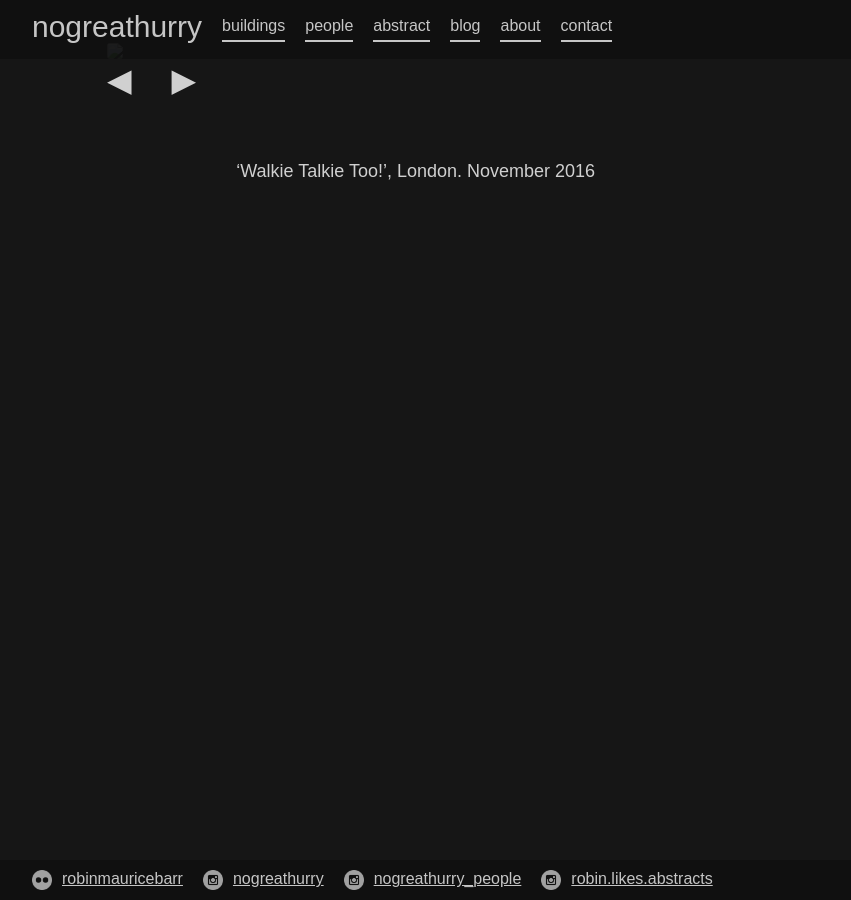
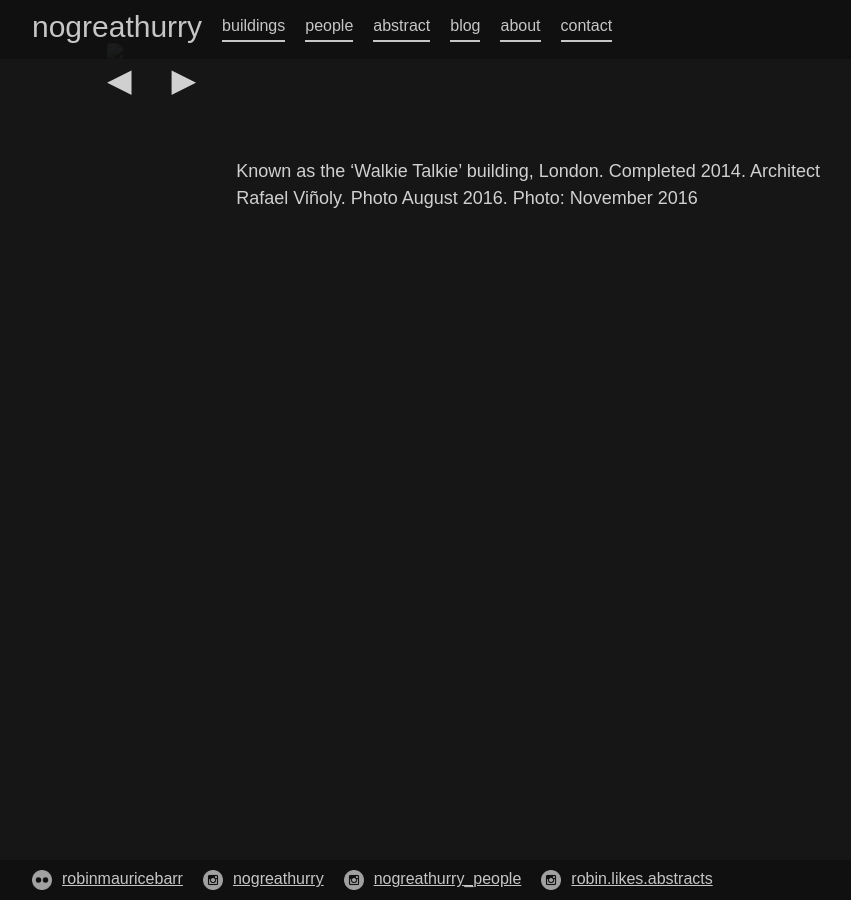
Before and after one commit to 987poiuytrewq/nogreathurry, a Jekyll site: the page built from _buildings/WT.md, in a window 1280 px wide. Shown: the whole page, without its empty margins (8-859 px from the left). Built offline with Jekyll 4.4.1, drawn with Linux system fonts in a browser that asks for light colours.

Commit message:
Updated Wt

```diff
--- a/_buildings/WT.md
+++ b/_buildings/WT.md
@@ -1,9 +1,20 @@
 ---
-title: Walkie Talkie Too!
+title: 20 Fenchurch Street (2)
 date: 2019-03-17 12:18:00 Z
+tags:
+- Rafael Viñoly
+- Viñoly
+- Architectural Photography
+- London
+- London Architecture
+- "@nogreathurry"
+- con.structural.art
+- Architecture
+- abstract architecture
+- abstract
 image: "/uploads/WT.jpg"
 thumbnail_image: "/uploads/WT_thumbnail.jpg"
 layout: photo
 ---
 
-'Walkie Talkie Too!', London. November 2016
+Known as the 'Walkie Talkie' building, London. Completed 2014. Architect Rafael Viñoly. Photo August 2016. Photo: November 2016
```
